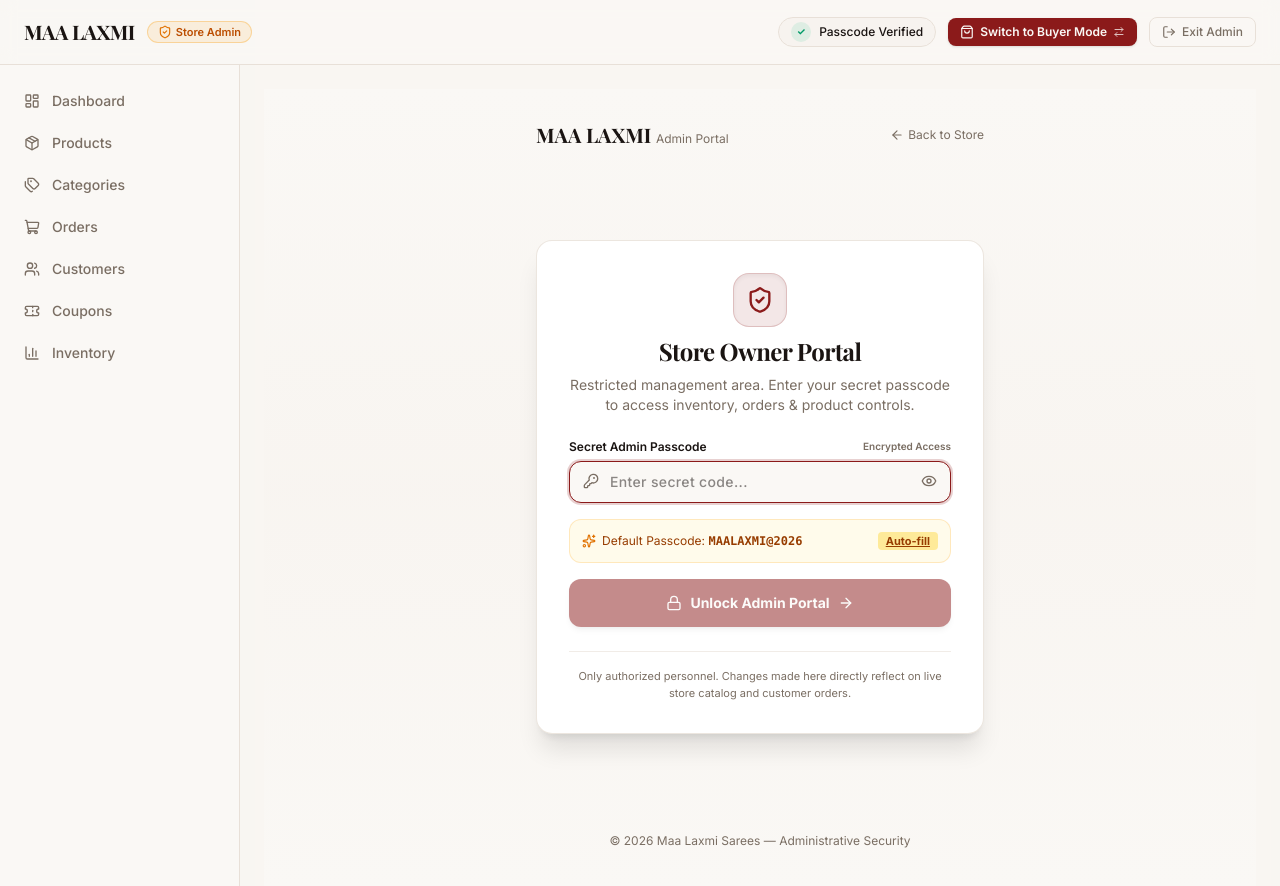
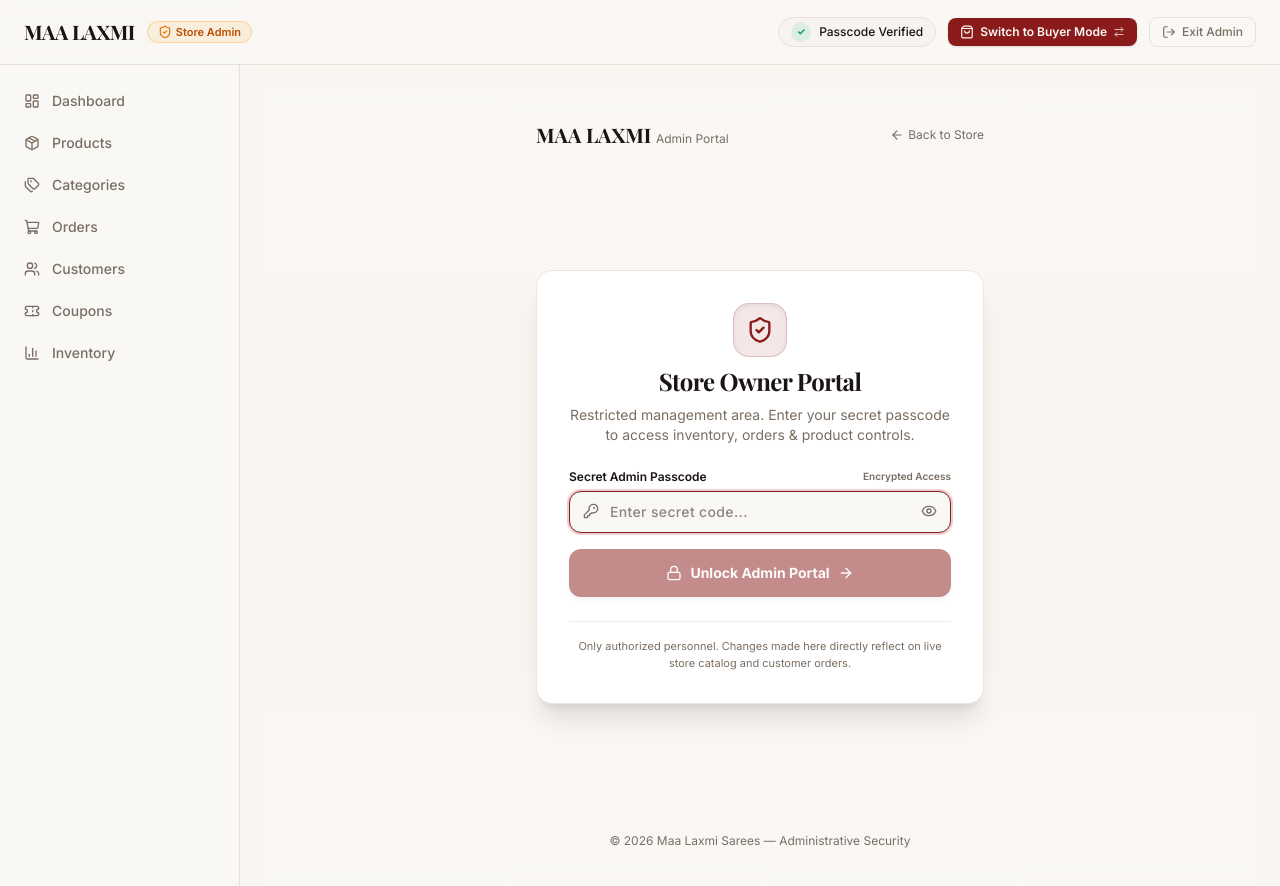
Before and after one commit to muditjain2204/VARAH_-e-commerce-, a Next.js app: page /admin/login in a window 1280 px wide. Shown: the top 886 px of the page. Built offline with nearby package versions, Linux system fonts and the light colour scheme; no server answers; a web font is replaced by a local one.

Commit message:
fix: remove visible passcode banner and auto-fill button from admin login

```diff
--- a/app/admin/login/page.tsx
+++ b/app/admin/login/page.tsx
@@ -11,7 +11,6 @@ import {
   KeyRound,
   Eye,
   EyeOff,
-  Sparkles,
 } from "lucide-react";
 import { verifyAdminPasscodeAction } from "@/actions/admin-auth.actions";
 import { toast } from "sonner";
@@ -118,21 +117,6 @@ export default function AdminLoginPage() {
               </div>
             </div>
 
-            {/* Secret Code Quick Assist Pill */}
-            <div className="p-3 rounded-xl bg-amber-50 dark:bg-amber-950/30 border border-amber-500/20 text-xs text-amber-800 dark:text-amber-300 flex items-center justify-between">
-              <span className="flex items-center gap-1.5">
-                <Sparkles className="h-3.5 w-3.5 text-amber-600 dark:text-amber-400" />
-                <span>Default Passcode: <strong className="font-mono">MAALAXMI@2026</strong></span>
-              </span>
-              <button
-                type="button"
-                onClick={() => setPasscode("MAALAXMI@2026")}
-                className="font-bold underline text-[11px] bg-amber-200/80 dark:bg-amber-900/60 px-2 py-0.5 rounded transition-transform active:scale-95"
-              >
-                Auto-fill
-              </button>
-            </div>
-
             <button
               type="submit"
               disabled={isLoading || !passcode.trim()}
--- a/lib/services/admin-auth.service.ts
+++ b/lib/services/admin-auth.service.ts
@@ -29,7 +29,6 @@ export async function verifyAdminPasscode(
     configuredSecret,
     "MAALAXMI@2026",
     "varah@admin2026",
-    "999999",
   ];
 
   const isValid = allowedSecrets.includes(cleanCode);
```
